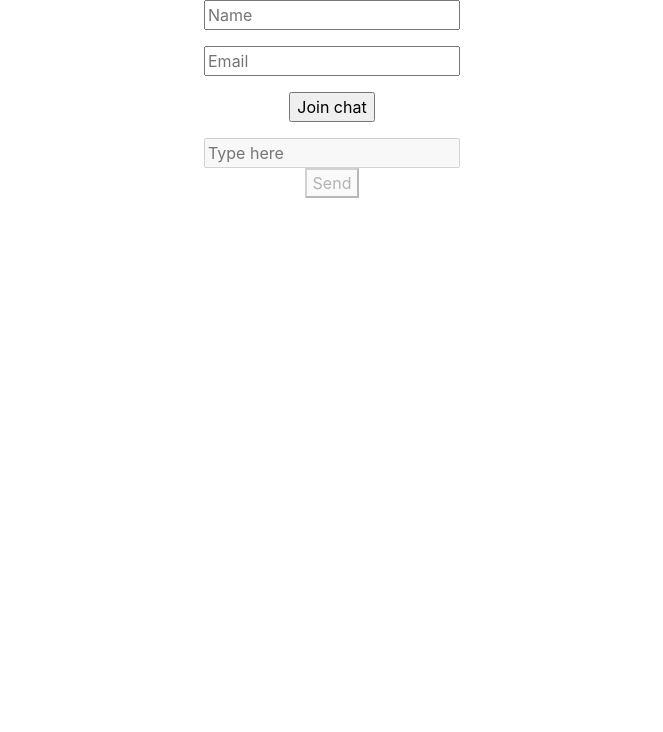
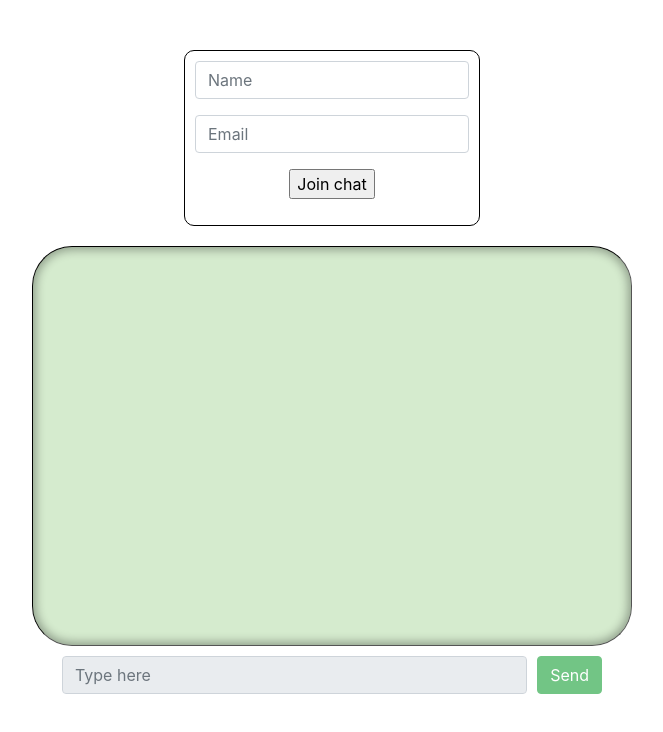
Before and after one commit to SanujaLW/Node-Chat-App, a website: page ChatApp/clientApp/index.html in a window 1280 px wide. Shown: the whole page, without its empty margins (308-971 px from the left). Drawn offline with nearby package versions, Linux system fonts and the light colour scheme; no server answers.

Commit message:
Bugfix -> app.js line 84 + ui changes

```diff
--- a/ChatApp/app.js
+++ b/ChatApp/app.js
@@ -81,7 +81,9 @@ class User {
 }
 
 class ChatRoom {
-  users = [];
+  constructor() {
+    this.users = [];
+  }
 
   addUser(user) {
     this.users.push(user);
--- a/ChatApp/clientApp/index.html
+++ b/ChatApp/clientApp/index.html
@@ -16,31 +16,54 @@
     <title>Node.js Chat App</title>
   </head>
   <body>
-    <div class="container-fluid px-0 mx-auto carpet">
+    <header></header>
+    <main>
+      <div class="container-fluid px-0 mx-auto main-wrapper">
         <div class="mx-auto d-flex flex-column align-items-center">
           <form class="frm-join">
             <div class="form-group">
-            <input id="name" type="text" placeholder="Name" required />
+              <input
+                class="form-control"
+                id="name"
+                type="text"
+                placeholder="Name"
+                required
+              />
             </div>
             <div class="form-group">
-            <input id="email" type="email" placeholder="Email" required />
+              <input
+                class="form-control"
+                id="email"
+                type="email"
+                placeholder="Email"
+                required
+              />
             </div>
             <div class="form-group d-flex flex-column align-items-center">
               <input type="submit" value="Join chat" id="btn-join" />
             </div>
           </form>
+          <div class="d-flex flex-column align-items-center chat-room">
+            <div
+              class="d-flex flex-column align-items-center conversation"
+            ></div>
+            <div class="form-group d-flex message-box">
+              <input
+                class="flex-fill form-control"
+                type="text"
+                placeholder="Type here"
+                disabled
+                id="txt-msg"
+              />
+              <button class="btn btn-success" id="btn-send" disabled>
+                Send
+              </button>
             </div>
-      <div
-        class="form-group mx-auto d-flex flex-column align-items-center message-box"
-      >
-        <input type="text" placeholder="Type here" disabled id="txt-msg" />
-        <button id="btn-send" disabled>Send</button>
           </div>
-      <div
-        class="mx-auto d-flex flex-column align-items-center chat-room"
-      ></div>
         </div>
-
+      </div>
+    </main>
+    <footer></footer>
     <script
       src="https://code.jquery.com/jquery-3.4.1.slim.min.js"
       integrity="sha384-J6qa4849blE2+poT4WnyKhv5vZF5SrPo0iEjwBvKU7imGFAV0wwj1yYfoRSJoZ+n"
--- a/ChatApp/clientApp/script/script.js
+++ b/ChatApp/clientApp/script/script.js
@@ -6,8 +6,8 @@ $(document).ready(function() {
   });
 
   socket.on("in-message", function(name, msg) {
-    $(".chat-room").append(
-      "<p class='align-self-start'>" + name + ": " + msg + "</p>"
+    $(".conversation").append(
+      "<p class='message-in'>" + name + ": " + msg + "</p>"
     );
   });
 
@@ -21,8 +21,8 @@ $(document).ready(function() {
     let msg = $("#txt-msg").val();
     if (msg.length > 0) {
       socket.emit("out-message", msg);
-      $(".chat-room").append(
-        "<p class='align-self-end'>me" + ": " + msg + "</p>"
+      $(".conversation").append(
+        "<p class='message-out'>me" + ": " + msg + "</p>"
       );
     }
   });
--- a/ChatApp/clientApp/styles/scss/base-d-first.scss
+++ b/ChatApp/clientApp/styles/scss/base-d-first.scss
@@ -1,3 +1,52 @@
+.main-wrapper {
+  padding-top: 50px;
+}
+
+.frm-join {
+  border: 1px solid black;
+  border-radius: 10px;
+  padding: 10px;
+  margin-bottom: 20px;
+}
+
 .chat-room {
-  max-width: 800px;
+  max-width: 600px;
+  width: 100%;
 }
+
+.conversation {
+  background-color: #d5ebce;
+  height: 400px;
+  width: 100%;
+  border: 1px inset #000000;
+  border-radius: 40px;
+  padding: 10px;
+  -webkit-box-shadow: inset 0px 0px 10px 3px rgba(0, 0, 0, 0.32);
+  -moz-box-shadow: inset 0px 0px 10px 3px rgba(0, 0, 0, 0.32);
+  box-shadow: inset 0px 0px 10px 3px rgba(0, 0, 0, 0.32);
+  margin-bottom: 10px;
+  overflow-y: auto;
+  justify-content: flex-end;
+}
+
+.message-box {
+  width: 100%;
+  padding: 0px 30px;
+  input {
+    margin-right: 10px;
+  }
+}
+
+.message-in {
+  border-radius: 40px;
+  padding: 5px;
+  background-color: lightblue;
+  align-self: flex-start;
+}
+
+.message-out {
+  border-radius: 40px;
+  padding: 5px;
+  background-color: lightgreen;
+  align-self: flex-end;
+}
--- a/ChatApp/package.json
+++ b/ChatApp/package.json
@@ -9,6 +9,7 @@
   "author": "SanujaLW",
   "license": "ISC",
   "dependencies": {
+    "express": "^4.17.1",
     "socket.io": "^2.3.0"
   }
 }
```
Also changed, not shown: ChatApp/clientApp/styles/css/base-d-first.css, 2 other files. Lines whose indentation alone changed are shown as unchanged.
